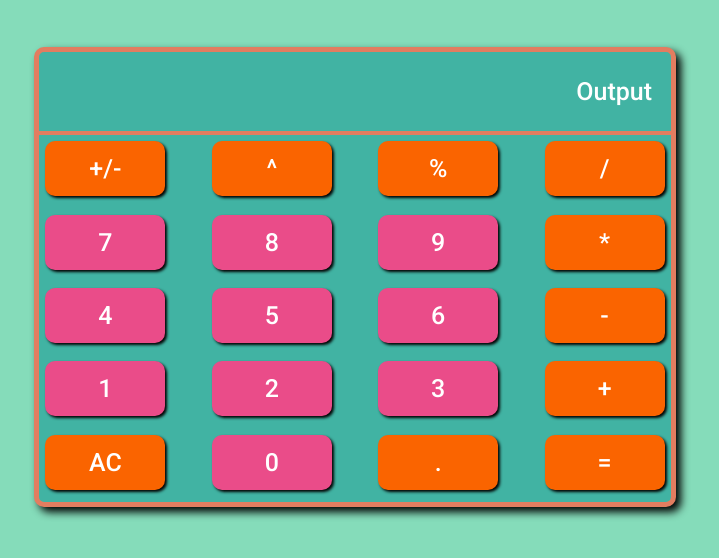
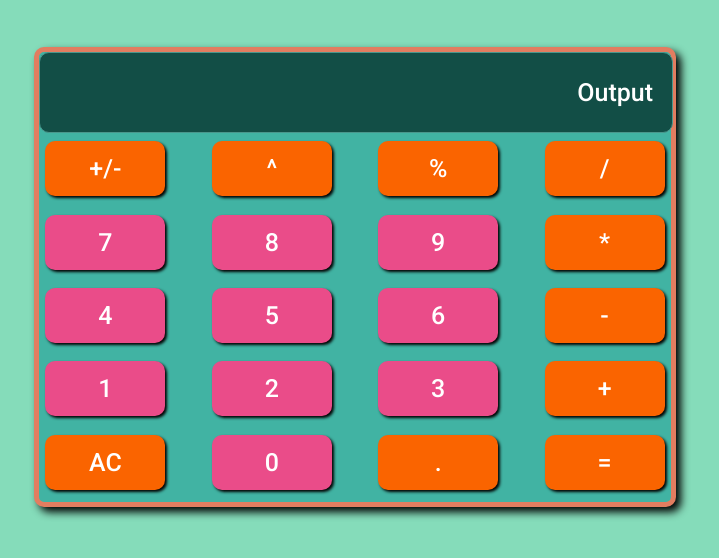
Before and after one commit to BrandonThey/_nology-project1-calculator, a plain HTML site: page index.html in a window 1280 px wide. Shown: the part 92-650 px from the top of the page, without its empty margins (285-1004 px from the left). Drawn offline with Linux system fonts and the light colour scheme.

Commit message:
More display stylings

```diff
--- a/_components.scss
+++ b/_components.scss
@@ -14,8 +14,11 @@
 }
 
 #display{
+    background-color: #124e46;
     display: flex;
-    border-bottom: 4px solid $calculator-color;
+    border: 1px solid #4a968c;
+    margin-bottom: 2px;
+    border-radius: 10px;
     flex-wrap: wrap;
     width: 100%;
     align-items: center;
```
Also changed, not shown: styles.css, 1 other file.
